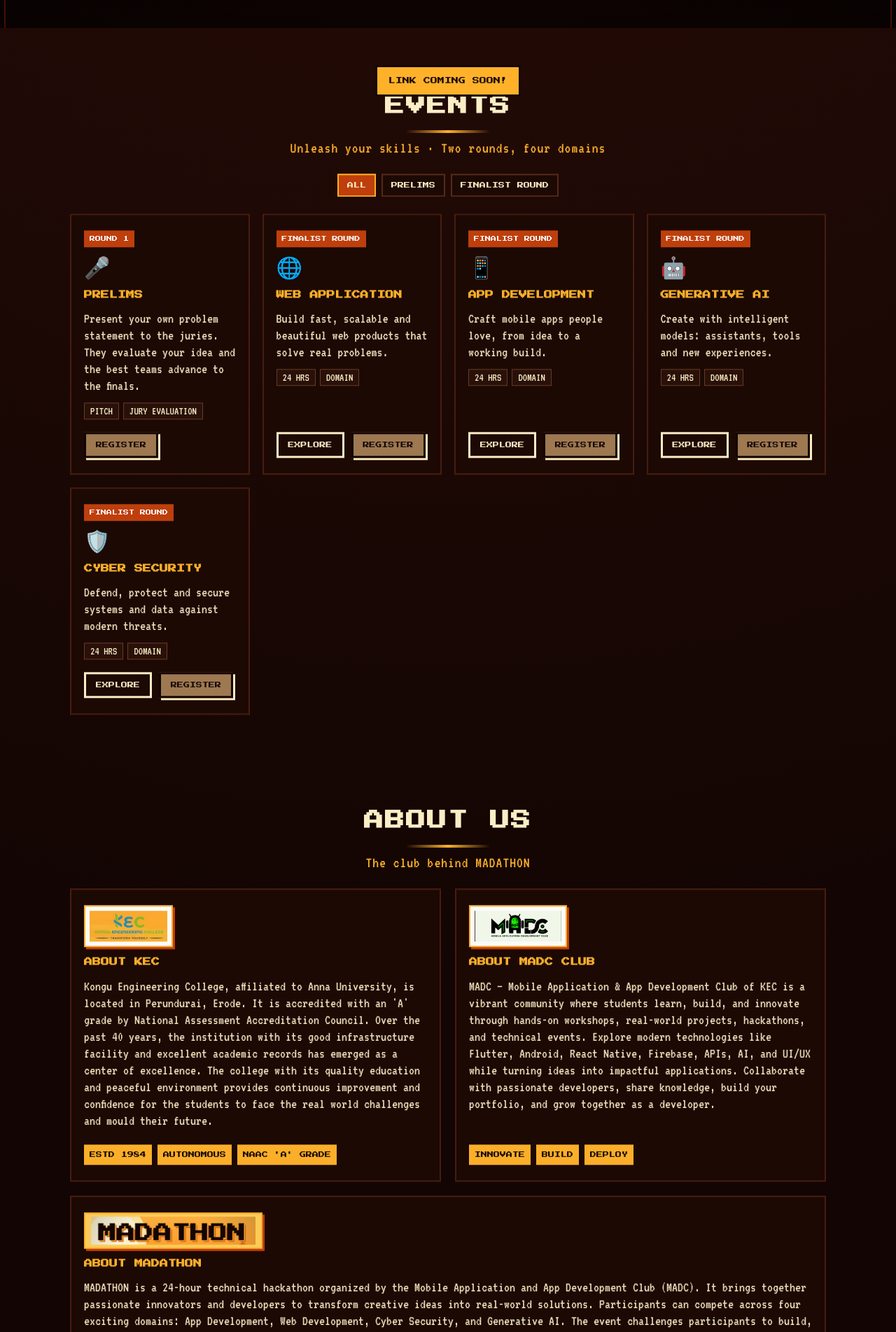
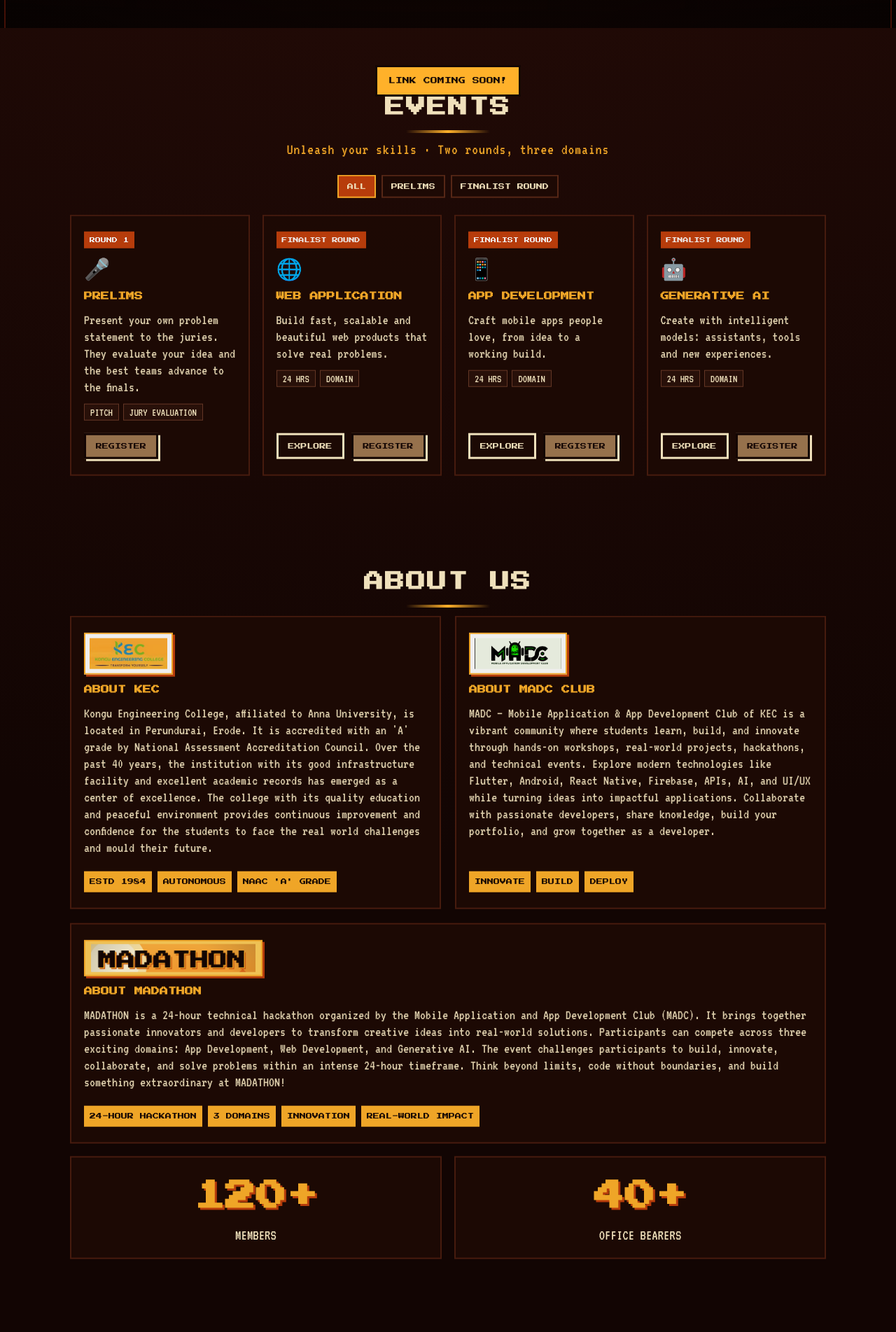
Before and after one commit to Navaneethanrs/Madathon-, a React (Vite) app: page / in a window 1280 px wide. Shown: the part 760-2663 px from the top of the page at 70% size. Built offline with nearby package versions, Linux system fonts and the light colour scheme.

Commit message:
feat: match MADC intro color to yellow, remove Cyber Security domain, and clean up about section

```diff
--- a/src/App.jsx
+++ b/src/App.jsx
@@ -148,7 +148,7 @@
   </header>
 
   <main>
-  <section id="events"><h2 className="px rv">EVENTS</h2><i className="ul"/><p className="sb rv">Unleash your skills · Two rounds, four domains</p>
+  <section id="events"><h2 className="px rv">EVENTS</h2><i className="ul"/><p className="sb rv">Unleash your skills · Two rounds, three domains</p>
     <div className="tabs px rv">{[['all','ALL'],['pre','PRELIMS'],['fin','FINALIST ROUND']].map(([k,t])=><button key={k} className={tab===k?'on':''} onClick={()=>setTab(k)}>{t}</button>)}</div>
     <div className="grid">{shown.map(c=><article className="card rv" key={c.id}>
       <span className="chip px">{c.tag}</span><div className="ic">{c.icon}</div><h3 className="px">{c.name}</h3><p>{c.desc}</p>
@@ -157,7 +157,7 @@
     </article>)}</div>
   </section>
 
-  <section id="about"><h2 className="px rv">ABOUT US</h2><i className="ul"/><p className="sb rv">The club behind MADATHON</p>
+  <section id="about"><h2 className="px rv">ABOUT US</h2><i className="ul"/>
     <div className="grid g2">
       <article className="card rv">
         <img className="kl" src="/kec-logo.png" alt="KEC"/>
@@ -176,8 +176,8 @@
       <article className="card full rv">
         <img className="kl wide" src="/madathon-logo.png" alt="MADATHON"/>
         <h3 className="px">ABOUT MADATHON</h3>
-        <p>MADATHON is a 24-hour technical hackathon organized by the Mobile Application and App Development Club (MADC). It brings together passionate innovators and developers to transform creative ideas into real-world solutions. Participants can compete across four exciting domains: App Development, Web Development, Cyber Security, and Generative AI. The event challenges participants to build, innovate, collaborate, and solve problems within an intense 24-hour timeframe. Think beyond limits, code without boundaries, and build something extraordinary at MADATHON!</p>
-        <div className="mot px"><span>24-HOUR HACKATHON</span><span>4 DOMAINS</span><span>INNOVATION</span><span>REAL-WORLD IMPACT</span></div>
+        <p>MADATHON is a 24-hour technical hackathon organized by the Mobile Application and App Development Club (MADC). It brings together passionate innovators and developers to transform creative ideas into real-world solutions. Participants can compete across three exciting domains: App Development, Web Development, and Generative AI. The event challenges participants to build, innovate, collaborate, and solve problems within an intense 24-hour timeframe. Think beyond limits, code without boundaries, and build something extraordinary at MADATHON!</p>
+        <div className="mot px"><span>24-HOUR HACKATHON</span><span>3 DOMAINS</span><span>INNOVATION</span><span>REAL-WORLD IMPACT</span></div>
       </article>
     </div>
     <div className="stats"><div className="card rv"><b className="px">120+</b><span>MEMBERS</span></div><div className="card rv"><b className="px">40+</b><span>OFFICE BEARERS</span></div></div>
--- a/src/data.js
+++ b/src/data.js
@@ -8,6 +8,5 @@
   {id:"web",name:"WEB APPLICATION",icon:"🌐",desc:"Build fast, scalable and beautiful web products that solve real problems.",link:""},
   {id:"app",name:"APP DEVELOPMENT",icon:"📱",desc:"Craft mobile apps people love, from idea to a working build.",link:""},
   {id:"gen",name:"GENERATIVE AI",icon:"🤖",desc:"Create with intelligent models: assistants, tools and new experiences.",link:""},
-  {id:"cyb",name:"CYBER SECURITY",icon:"🛡️",desc:"Defend, protect and secure systems and data against modern threats.",link:""},
 ]
 export const COORDS=[{name:"Navaneethan RS",role:"Coordinator",ini:"NR"},{name:"Dhanushree M",role:"Coordinator",ini:"DM"}]
--- a/src/styles.css
+++ b/src/styles.css
@@ -18,7 +18,7 @@
 .intro-brand{display:flex;flex-direction:column;align-items:center;gap:4px}
 .brand-logo-text{font-size:clamp(32px,5.5vw,52px);letter-spacing:4px;line-height:1.1}
 .brand-logo-text.kec-brand{color:var(--sun);text-shadow:4px 4px 0 var(--rust),7px 7px 0 #000}
-.brand-logo-text.madc-brand{color:#4ade80;text-shadow:4px 4px 0 #15803d,7px 7px 0 #000}
+.brand-logo-text.madc-brand{color:var(--sun);text-shadow:4px 4px 0 var(--rust),7px 7px 0 #000}
 .brand-full-name{font-size:clamp(13px,2vw,18px);color:#fff7dc;letter-spacing:2px;font-family:'VT323',monospace;text-shadow:1px 1px 2px #000;margin-top:2px}
 .brand-motto{font-size:clamp(8px,1.2vw,10px);color:#fbbf24;letter-spacing:2px;font-family:'Press Start 2P',monospace;opacity:.85;margin-top:2px}
 .pr{margin-top:24px;font-size:20px;letter-spacing:8px;color:#aaa;animation:glitch 1.6s .6s both}
```
